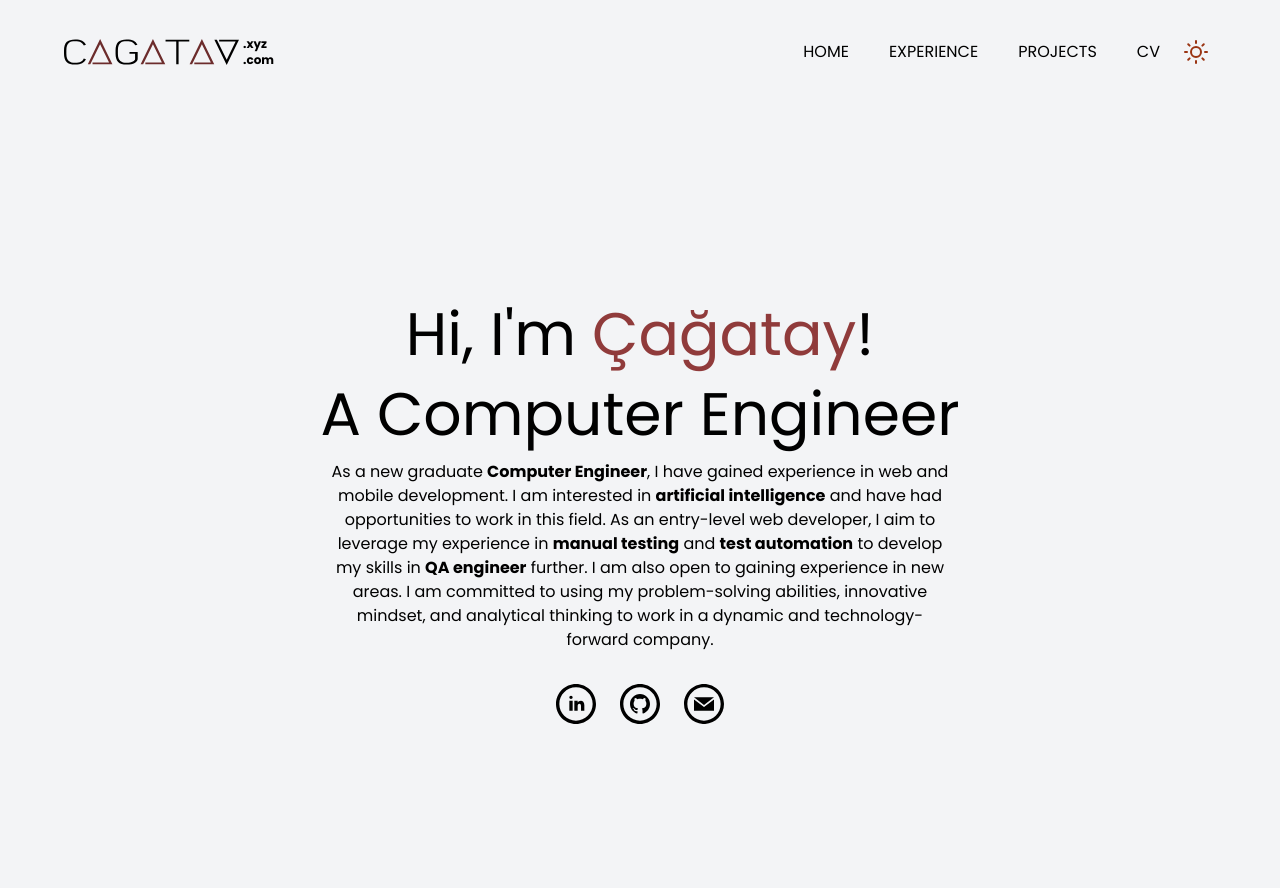
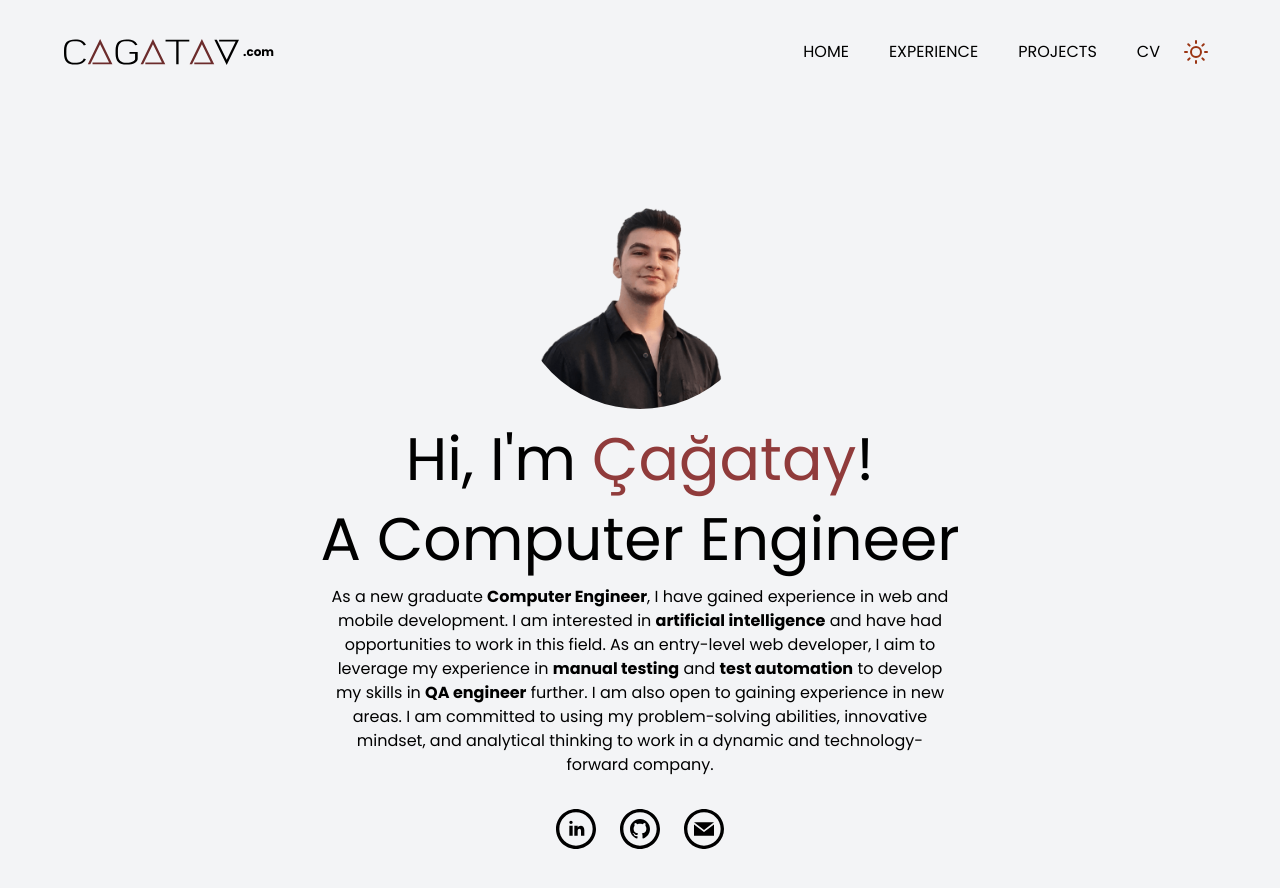
Before and after one commit to cagatav/cagatav.com, a Next.js app: page / in a window 1280 px wide. Shown: the top 888 px of the page. Built offline with nearby package versions, Linux system fonts and the light colour scheme.

Commit message:
profile photo update

```diff
--- a/pages/Home.js
+++ b/pages/Home.js
@@ -1,5 +1,7 @@
 import React from 'react';
 import { useTheme } from '../components/ThemeContext';
+import Image from 'next/image';
+
 
 export default function Home() {
   const { darkMode } = useTheme();
@@ -7,7 +9,17 @@ export default function Home() {
   return (
     <div className={`min-h-screen flex flex-col justify-center items-center transition-all duration-300 ${darkMode ? 'bg-gray-900 text-white' : 'bg-gray-100 text-black'}`}>
       <main className="flex flex-col justify-center items-center">
+      <div className="w-66 h-66 rounded-full flex items-center justify-center overflow-hidden">
+      <Image
+        src="/pp.png"
+        alt="Profile-Photo"
+        className="object-cover"
+        width={250}
+        height={250}
+      />
+      </div>
         <h1 className="text-4xl md:text-6xl text-center">
+
           <span className="block my-5 px-2">Hi, I'm <span className="text-[#903b3b]">Çağatay</span>!</span>
           <span className="block px-2">A Computer Engineer</span>
         </h1>
--- a/pages/Navbar.jsx
+++ b/pages/Navbar.jsx
@@ -43,7 +43,6 @@ const Navbar = () => {
             height={175}
           />
           <div className="grid">
-            <p className="ml-1 text-xs">.xyz</p>
             <p className="ml-1 text-xs">.com</p>
           </div>
         </a>
@@ -96,7 +95,6 @@ const Navbar = () => {
                 height={175}
               />
               <div className="grid">
-                <p className="ml-1 text-xs">.xyz</p>
                 <p className="ml-1 text-xs">.com</p>
               </div>
             </div>
--- a/pages/index.js
+++ b/pages/index.js
@@ -6,7 +6,7 @@ export default function index() {
     <div>
       <Head>
         <title>C A G A T A V</title>
-        <meta name="description" content="CAGATAV" />
+        <meta name="Enes Çağatay SÖZEN Portfolio Website" content="CAGATAV" />
         <link rel="icon" href="/icon-white.svg" />
         <script
           src="https://app.livechatai.com/embed.js"
```
